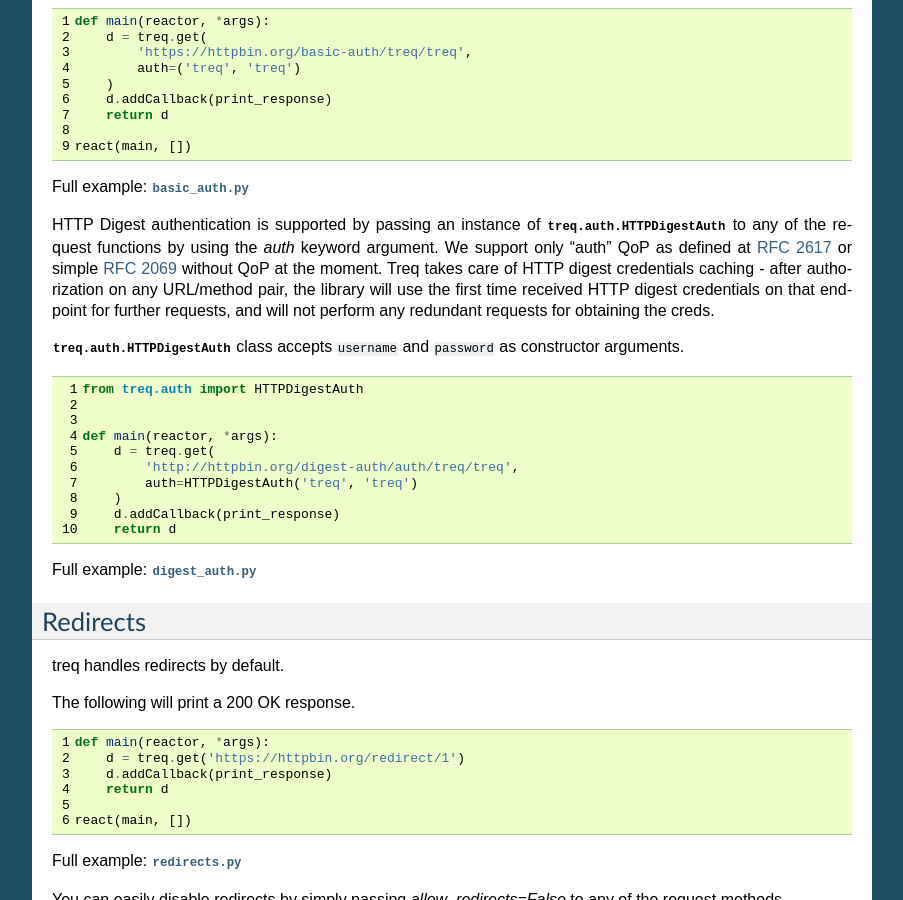
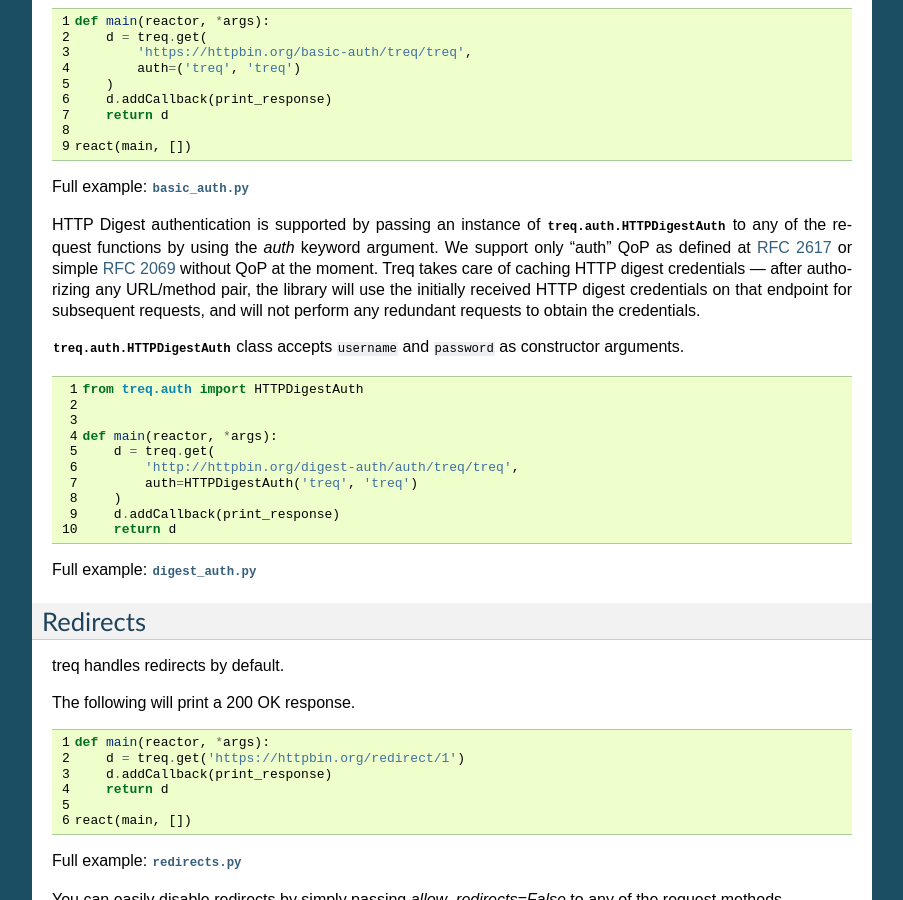
Before and after one commit to twisted/treq, a Sphinx documentation site: the page built from docs/howto.rst, in a window 1280 px wide and 900 px high, scrolled down 2276 px. Shown: the whole window, without its empty margins (198-1101 px from the left). Built offline with Sphinx 7.4.7, drawn with Linux system fonts in a browser that asks for light colours; the version number could not be read and is left out.

Commit message:
Improve digest auth howto caching wording

```diff
--- a/docs/howto.rst
+++ b/docs/howto.rst
@@ -96,9 +96,10 @@ HTTP Digest authentication is supported by passing an instance of
 :py:class:`treq.auth.HTTPDigestAuth` to any of the request functions by using the `auth` keyword argument.
 We support only "auth" QoP as defined at `RFC 2617`_
 or simple `RFC 2069`_ without QoP at the moment. Treq takes care of
-HTTP digest credentials caching - after authorization on any URL/method pair,
-the library will use the first time received HTTP digest credentials on that endpoint
-for further requests, and will not perform any redundant requests for obtaining the creds.
+caching HTTP digest credentials — after authorizing any URL/method pair,
+the library will use the initially received HTTP digest credentials on that endpoint
+for subsequent requests, and will not perform any redundant requests to obtain the
+credentials.
 
 :py:class:`treq.auth.HTTPDigestAuth` class accepts ``username`` and ``password``
 as constructor arguments.
```
